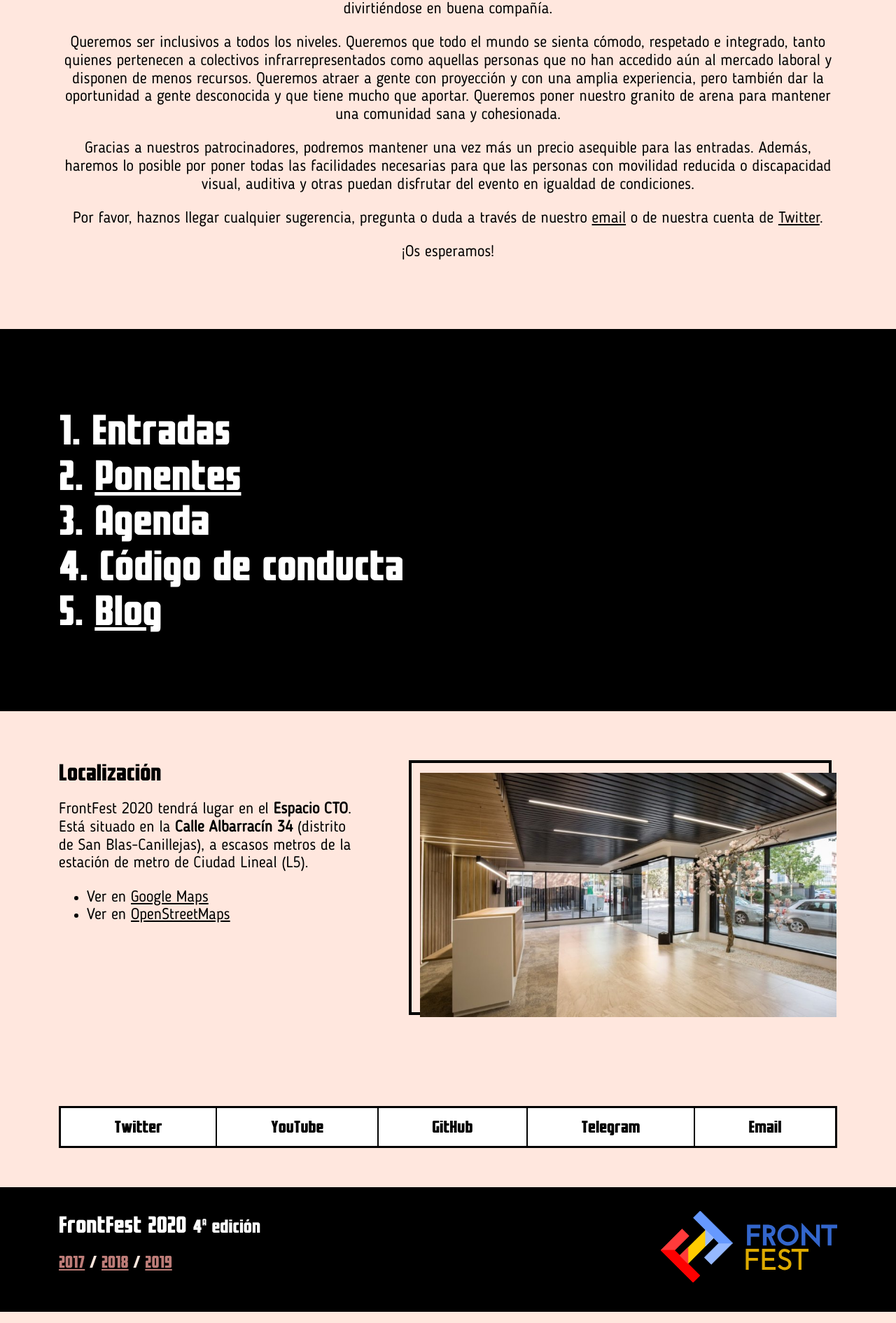
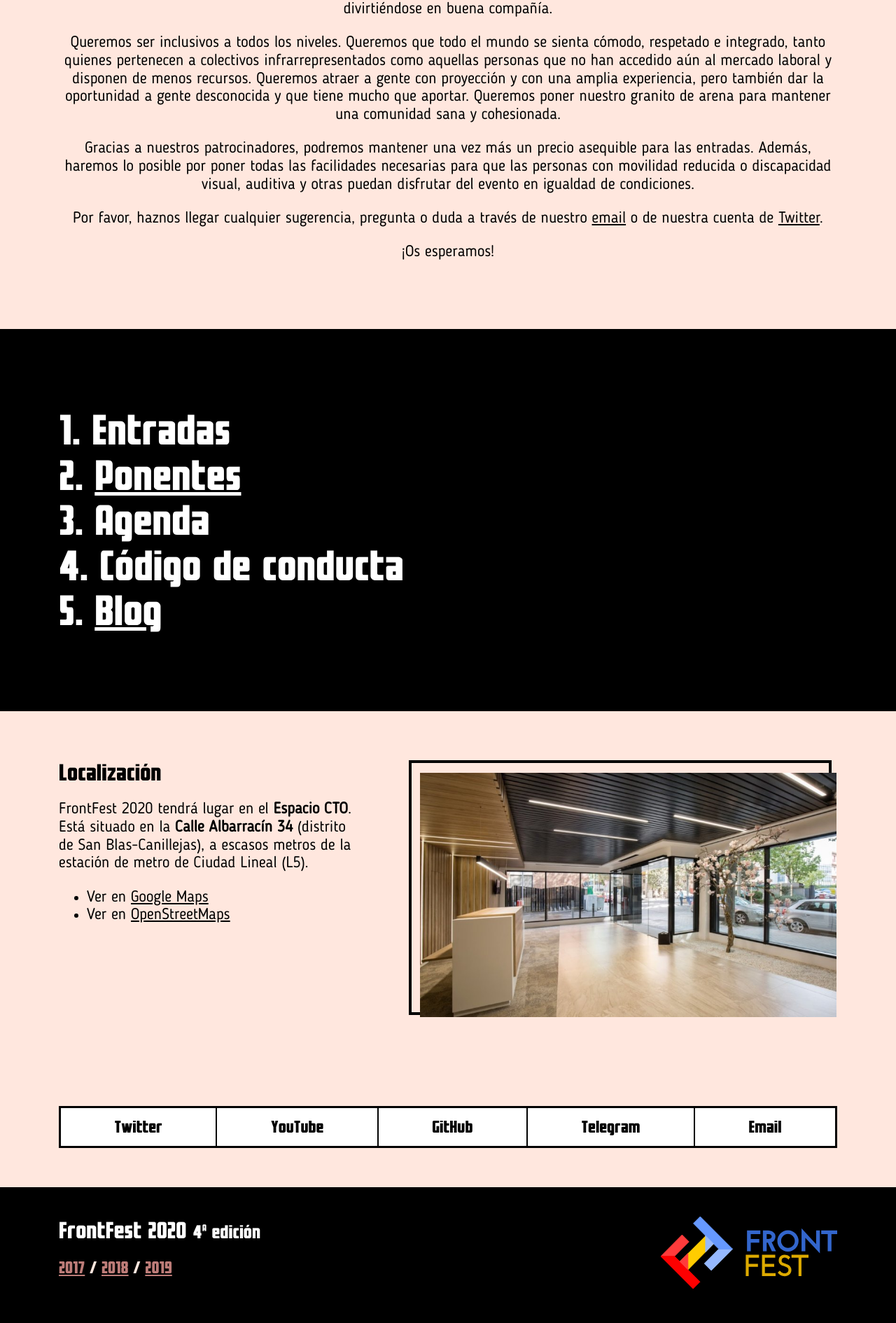
Before and after one commit to frontfest/beta, a Jekyll site: the page built from index.html, in a window 1280 px wide. Shown: the part 1114-3004 px from the top of the page at 70% size. Built offline with Jekyll 4.4.1, drawn with Linux system fonts in a browser that asks for light colours.

Commit message:
Adjust navs

```diff
--- a/assets/css/main.css
+++ b/assets/css/main.css
@@ -440,7 +440,7 @@ body {
 
 @media (min-width: 36em) {
     .footer-div {
-        padding: 2.4rem var(--padding-left-right);
+        padding: 3rem var(--padding-left-right);
     }
     .footer-div-right {
         width: auto;
```
